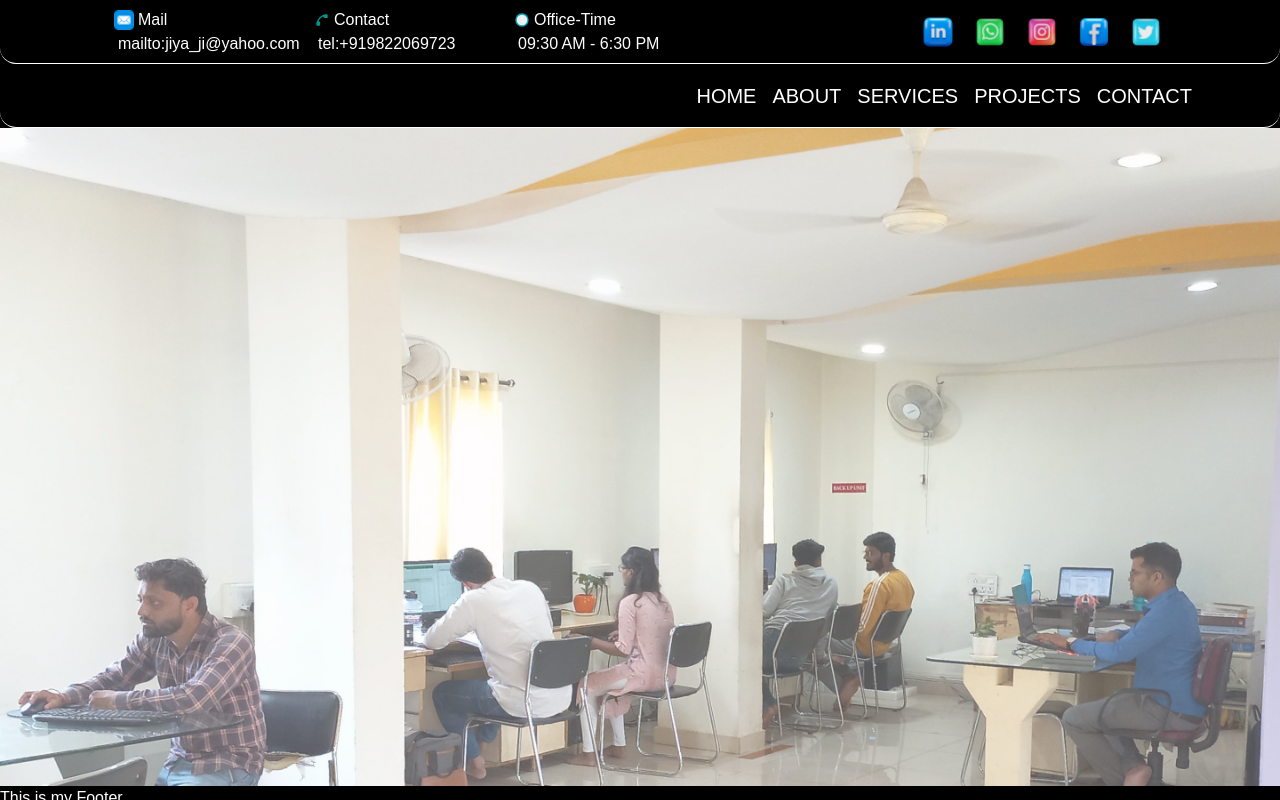
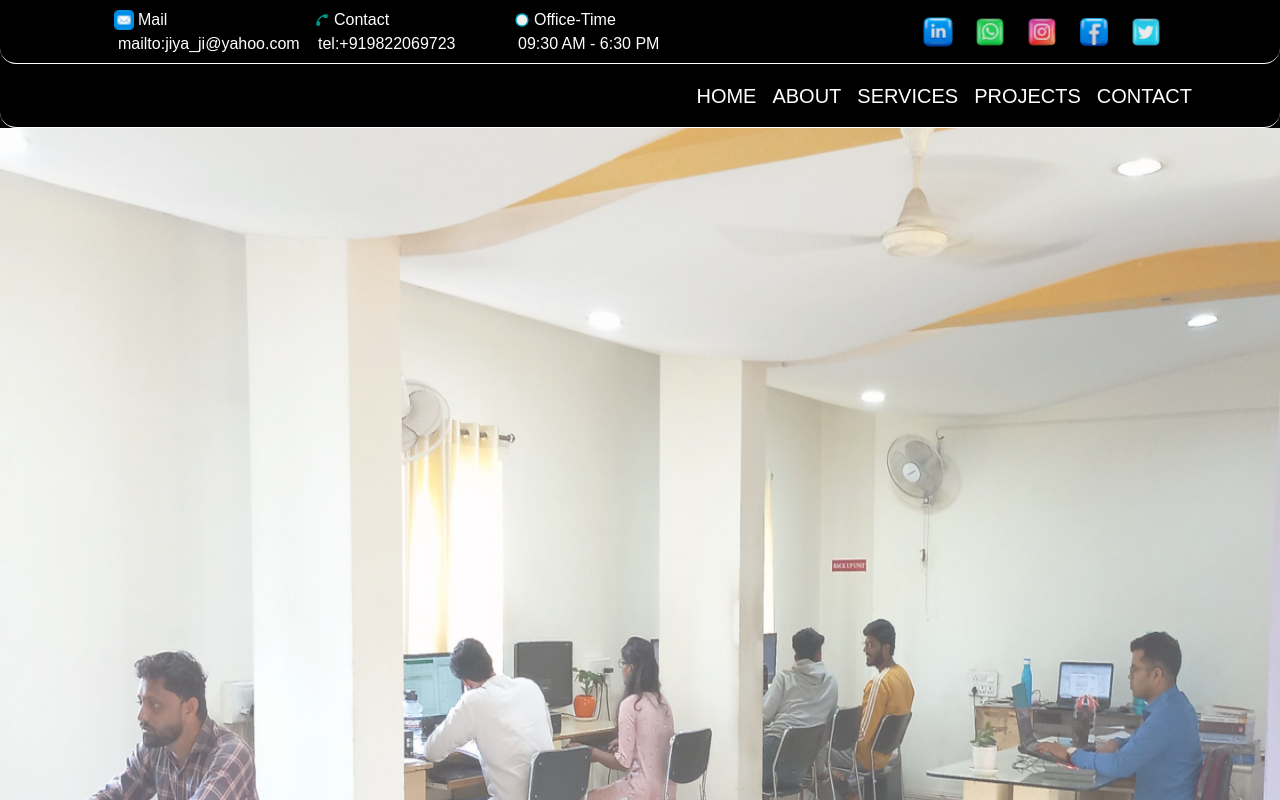
Before and after one commit to vhaid19/yama-nextjs, a Next.js app: page /about in a window 1280 px wide. Shown: the top 800 px of the page. Built offline with nearby package versions, Linux system fonts and the light colour scheme.

Commit message:
try to add image

```diff
--- a/src/app/about/page.js
+++ b/src/app/about/page.js
@@ -6,12 +6,14 @@ import { Fullscreen } from 'lucide-react'
 function About() {
   return (
     <div>
-      <div className='banar'>
+      <div className='banar w-full h-auto'>
         <Image
         src={Background}
-        width={1500}
-        height={300}
-        alt='Background banar'/>
+        width={500}
+        height={500}
+        alt='Background banar'
+        className='w-full h-[800px]'
+        />
       </div>
     </div>
   )
```
